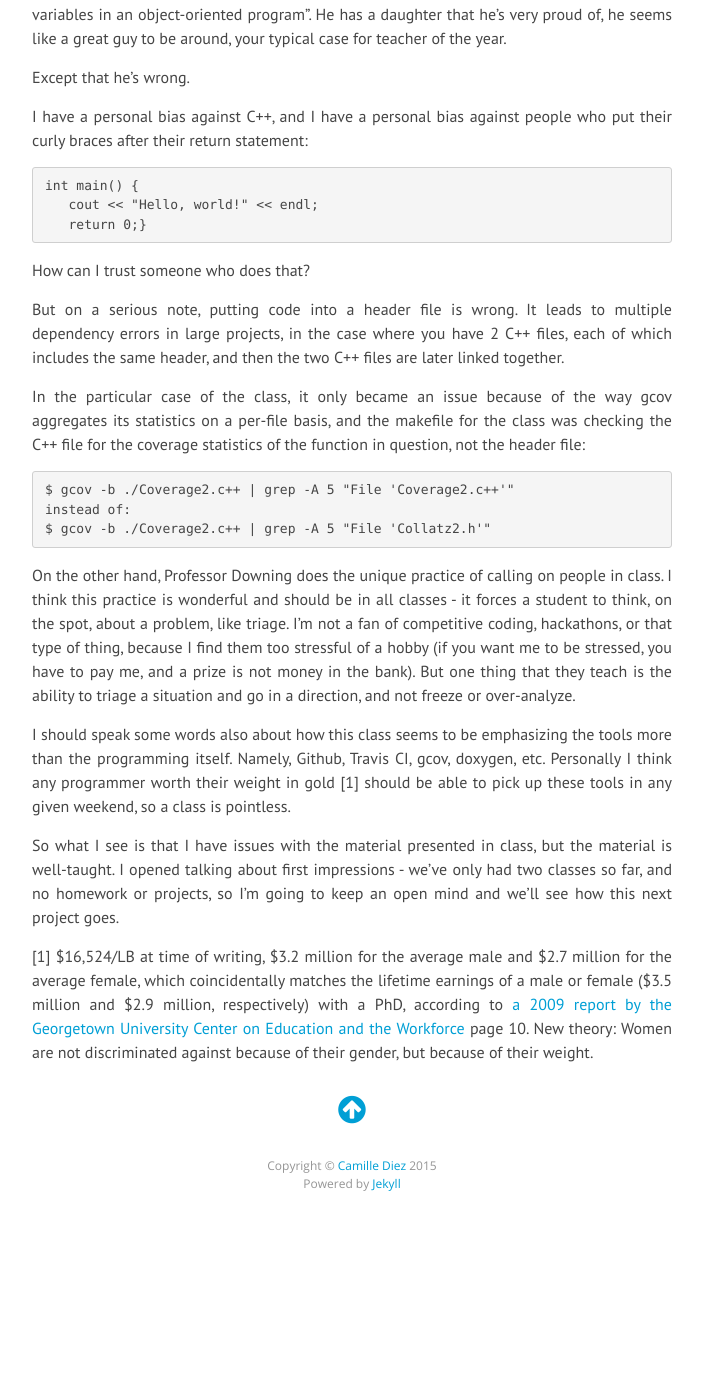
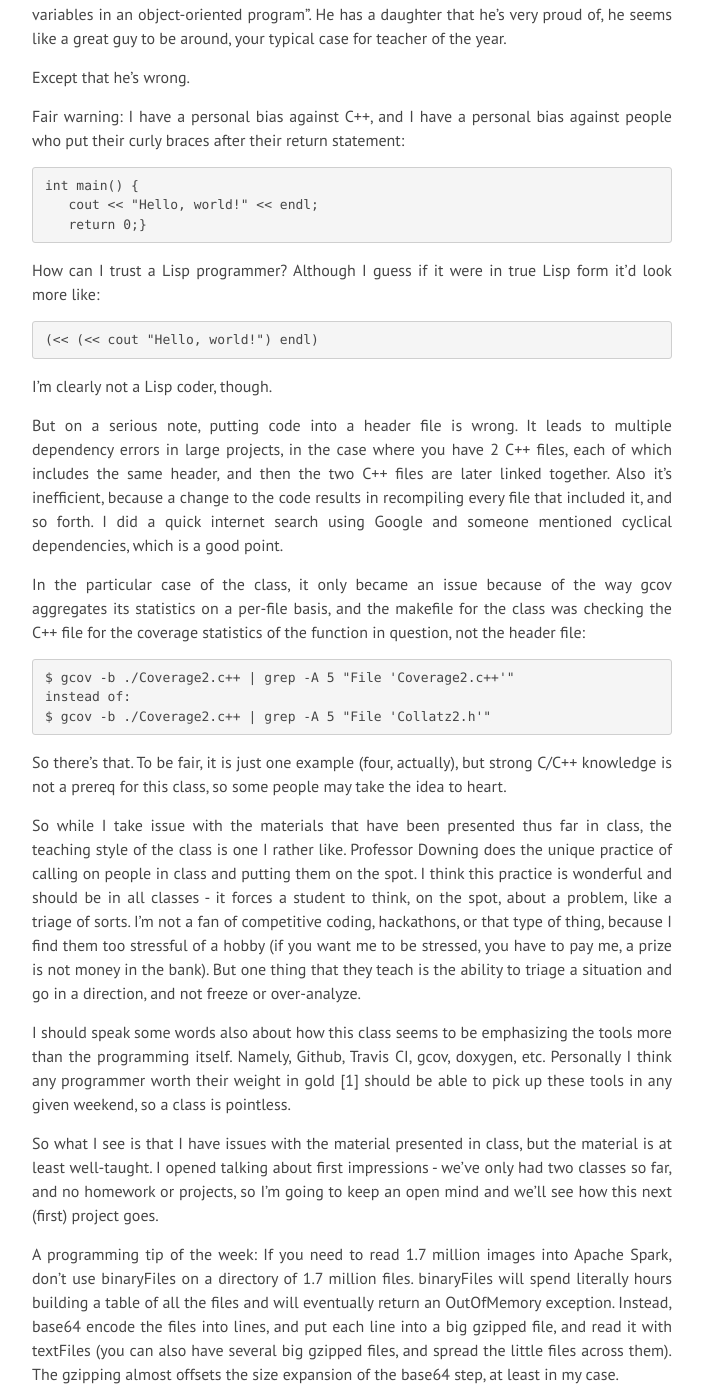
Before and after one commit to lkolbly/cs371p-web, a Jekyll site: the page built from _posts/2015-08-30-first-post.markdown, in a window 1280 px wide and 1400 px high, scrolled down 467 px. Shown: the whole window, without its empty margins (288-991 px from the left). Built offline with Jekyll 4.4.1, drawn with Linux system fonts in a browser that asks for light colours; nearby versions of some CDN libraries; Markdown is read by kramdown in place of the engine named in the settings; before the commit the page ends 1696 px from its top, so only the background shows below that; some of the changed text lies outside the part shown.

Commit message:
Fixed code blocks.

````diff
--- a/_posts/2015-08-30-first-post.markdown
+++ b/_posts/2015-08-30-first-post.markdown
@@ -14,28 +14,40 @@ Glenn Downing is an award-winning teacher. He's worked at JPL, Los Alamos, and M
 
 Except that he's wrong.
 
-I have a personal bias against C++, and I have a personal bias against people who put their curly braces after their return statement:
+Fair warning: I have a personal bias against C++, and I have a personal bias against people who put their curly braces after their return statement:
+
 ```
 int main() {
    cout << "Hello, world!" << endl;
    return 0;}
 ```
-How can I trust someone who does that?
 
-But on a serious note, putting code into a header file is wrong. It leads to multiple dependency errors in large projects, in the case where you have 2 C++ files, each of which includes the same header, and then the two C++ files are later linked together.
+How can I trust a Lisp programmer? Although I guess if it were in true Lisp form it'd look more like:
+
+```
+(<< (<< cout "Hello, world!") endl)
+```
+
+I'm clearly not a Lisp coder, though.
+
+But on a serious note, putting code into a header file is wrong. It leads to multiple dependency errors in large projects, in the case where you have 2 C++ files, each of which includes the same header, and then the two C++ files are later linked together. Also it's inefficient, because a change to the code results in recompiling every file that included it, and so forth. I did a quick internet search using Google and someone mentioned cyclical dependencies, which is a good point.
 
 In the particular case of the class, it only became an issue because of the way gcov aggregates its statistics on a per-file basis, and the makefile for the class was checking the C++ file for the coverage statistics of the function in question, not the header file:
+
 ```
 $ gcov -b ./Coverage2.c++ | grep -A 5 "File 'Coverage2.c++'"
 instead of:
 $ gcov -b ./Coverage2.c++ | grep -A 5 "File 'Collatz2.h'"
 ```
 
-On the other hand, Professor Downing does the unique practice of calling on people in class. I think this practice is wonderful and should be in all classes - it forces a student to think, on the spot, about a problem, like triage. I'm not a fan of competitive coding, hackathons, or that type of thing, because I find them too stressful of a hobby (if you want me to be stressed, you have to pay me, and a prize is not money in the bank). But one thing that they teach is the ability to triage a situation and go in a direction, and not freeze or over-analyze.
+So there's that. To be fair, it is just one example (four, actually), but strong C/C++ knowledge is not a prereq for this class, so some people may take the idea to heart.
+
+So while I take issue with the materials that have been presented thus far in class, the teaching style of the class is one I rather like. Professor Downing does the unique practice of calling on people in class and putting them on the spot. I think this practice is wonderful and should be in all classes - it forces a student to think, on the spot, about a problem, like a triage of sorts. I'm not a fan of competitive coding, hackathons, or that type of thing, because I find them too stressful of a hobby (if you want me to be stressed, you have to pay me, a prize is not money in the bank). But one thing that they teach is the ability to triage a situation and go in a direction, and not freeze or over-analyze.
 
 I should speak some words also about how this class seems to be emphasizing the tools more than the programming itself. Namely, Github, Travis CI, gcov, doxygen, etc. Personally I think any programmer worth their weight in gold [1] should be able to pick up these tools in any given weekend, so a class is pointless.
 
-So what I see is that I have issues with the material presented in class, but the material is well-taught. I opened talking about first impressions - we've only had two classes so far, and no homework or projects, so I'm going to keep an open mind and we'll see how this next project goes.
+So what I see is that I have issues with the material presented in class, but the material is at least well-taught. I opened talking about first impressions - we've only had two classes so far, and no homework or projects, so I'm going to keep an open mind and we'll see how this next (first) project goes.
 
+A programming tip of the week: If you need to read 1.7 million images into Apache Spark, don't use binaryFiles on a directory of 1.7 million files. binaryFiles will spend literally hours building a table of all the files and will eventually return an OutOfMemory exception. Instead, base64 encode the files into lines, and put each line into a big gzipped file, and read it with textFiles (you can also have several big gzipped files, and spread the little files across them). The gzipping almost offsets the size expansion of the base64 step, at least in my case.
 
-[1] $16,524/LB at time of writing, $3.2 million for the average male and $2.7 million for the average female, which coincidentally matches the lifetime earnings of a male or female ($3.5 million and $2.9 million, respectively) with a PhD, according to [a 2009 report by the Georgetown University Center on Education and the Workforce](https://www2.ed.gov/policy/highered/reg/hearulemaking/2011/collegepayoff.pdf) page 10. New theory: Women are not discriminated against because of their gender, but because of their weight.
+[1] $16,524/LB at time of writing, $3.2 million for the average male and $2.7 million for the average female, which coincidentally matches the lifetime earnings of a male or female ($3.5 million and $2.9 million, respectively) with a PhD, according to [a 2009 report by the Georgetown University Center on Education and the Workforce](https://www2.ed.gov/policy/highered/reg/hearulemaking/2011/collegepayoff.pdf) page 10. New theory: Women are discriminated against not because of their gender, but because of their weight.
````
